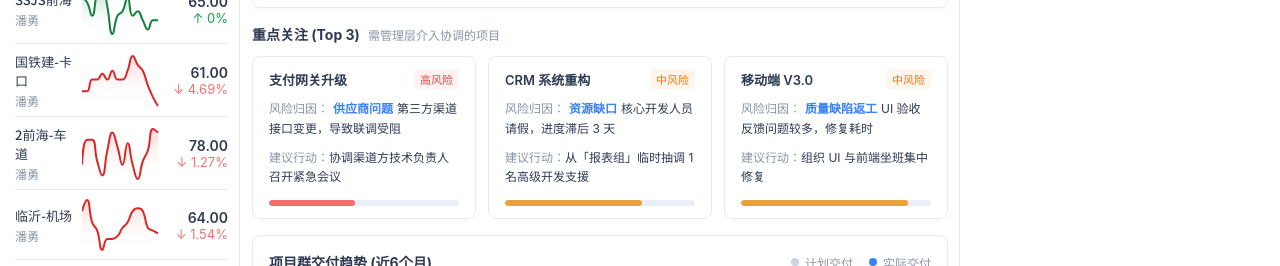
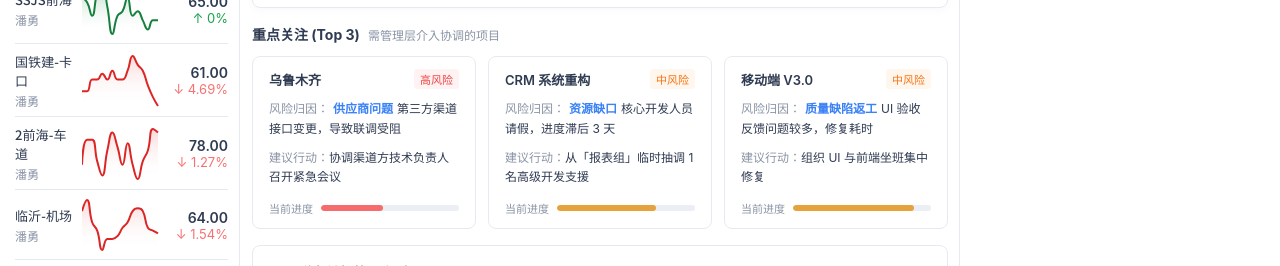
Before and after one commit to Soulcool22/dashboard-vue, a Vue app: page / in a window 1280 px wide. Shown: the part 371-637 px from the top of the page. Built offline with nearby package versions, Linux system fonts and the light colour scheme.

Commit message:
关联项目名称

```diff
--- a/src/App.vue
+++ b/src/App.vue
@@ -77,7 +77,7 @@
           />
         </template>
         <div v-else class="company-view-placeholder">
-          <CompanyDashboard />
+          <CompanyDashboard @select-project-name="selectProjectByName" />
         </div>
       </section>
       <ResearchChat
@@ -188,6 +188,16 @@ function toggleWatchStatus(projectToToggle) {
   }
 }
 
+function selectProjectByName(name) {
+  const p = projects.value.find(p => p.name === name) || regulars.value.find(p => p.name === name)
+  if (p) {
+    selectedProject.value = p
+    isCompanyView.value = false
+    isChartOverview.value = true
+    selectedKpi.value = null
+  }
+}
+
 // --- Selection and View Logic ---
 onMounted(() => {
   // No project selected by default, showing company view
--- a/src/components/CompanyDashboard.vue
+++ b/src/components/CompanyDashboard.vue
@@ -94,7 +94,7 @@
         <div class="risk-grid">
           <div class="risk-card" v-for="(project, idx) in riskProjects" :key="idx">
             <div class="risk-header">
-              <span class="risk-name">{{ project.name }}</span>
+              <span class="risk-name" @click="handleRiskNameClick(project.name)">{{ project.name }}</span>
               <span class="risk-badge" :class="project.level">{{ project.levelText }}</span>
             </div>
             <div class="risk-reason">
@@ -107,6 +107,7 @@
               <span class="action-text">{{ project.action }}</span>
             </div>
             <div class="risk-progress">
+              <span class="progress-label">当前进度</span>
               <el-progress :percentage="project.progress" :status="project.status" :stroke-width="6" :show-text="false" />
             </div>
           </div>
@@ -139,6 +140,8 @@ import { ref, onMounted, onUnmounted, watch, nextTick } from 'vue'
 import * as echarts from 'echarts'
 import RegionalDashboard from './RegionalDashboard.vue'
 
+const emits = defineEmits(['select-project-name'])
+
 const currentRegion = ref('全国')
 const regions = ['全国', '华东', '华南', '华北', '西部', '广东', '海外']
 
@@ -147,7 +150,7 @@ let trendChart = null
 
 const riskProjects = ref([
   {
-    name: '支付网关升级',
+    name: '乌鲁木齐',
     level: 'high',
     levelText: '高风险',
     category: '供应商问题',
@@ -177,6 +180,8 @@ const riskProjects = ref([
     status: 'warning'
   }
 ])
+
+function handleRiskNameClick(name){ emits('select-project-name', name) }
 
 // Watch for region changes to re-init charts if returning to National view
 watch(currentRegion, (newVal) => {
@@ -498,6 +503,7 @@ function initTrendChart() {
   font-size: 13px;
   font-weight: 600;
   color: var(--text);
+  cursor: pointer;
 }
 
 .risk-badge {
@@ -520,7 +526,9 @@ function initTrendChart() {
 .reason-category { color: #3b82f6; font-weight: 600; margin: 0 4px; }
 .reason-text, .action-text { color: var(--text); }
 
-.risk-progress { margin-top: 4px; }
+.risk-progress { margin-top: 4px; display: flex; align-items: center; gap: 8px; }
+.risk-progress :deep(.el-progress) { flex: 1; min-width: 0; }
+.progress-label { font-size: 11px; color: var(--muted); }
 
 /* Bottom Section: Trends */
 .bottom-section {
```
